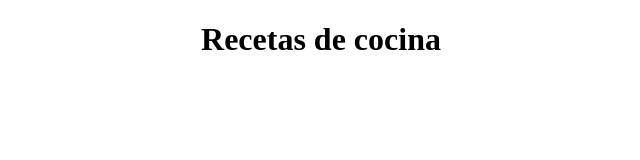
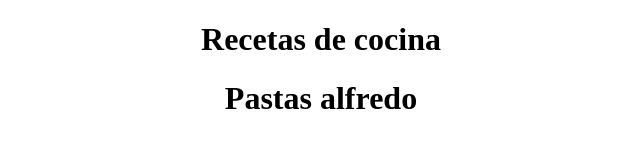
Before and after one commit to gabrieldd3/rubrica_jueves, a plain HTML site: page index.html in a window 1280 px wide. Shown: the whole page, without its empty margins (319-959 px from the left). Drawn offline with Linux system fonts and the light colour scheme.

Commit message:
agrego el primer platillo

```diff
--- a/index.html
+++ b/index.html
@@ -7,6 +7,7 @@
 </head>
 <body>
     <center><h1>Recetas de cocina</h1>
+        <h1>Pastas alfredo</h1>
 
 
 
```
